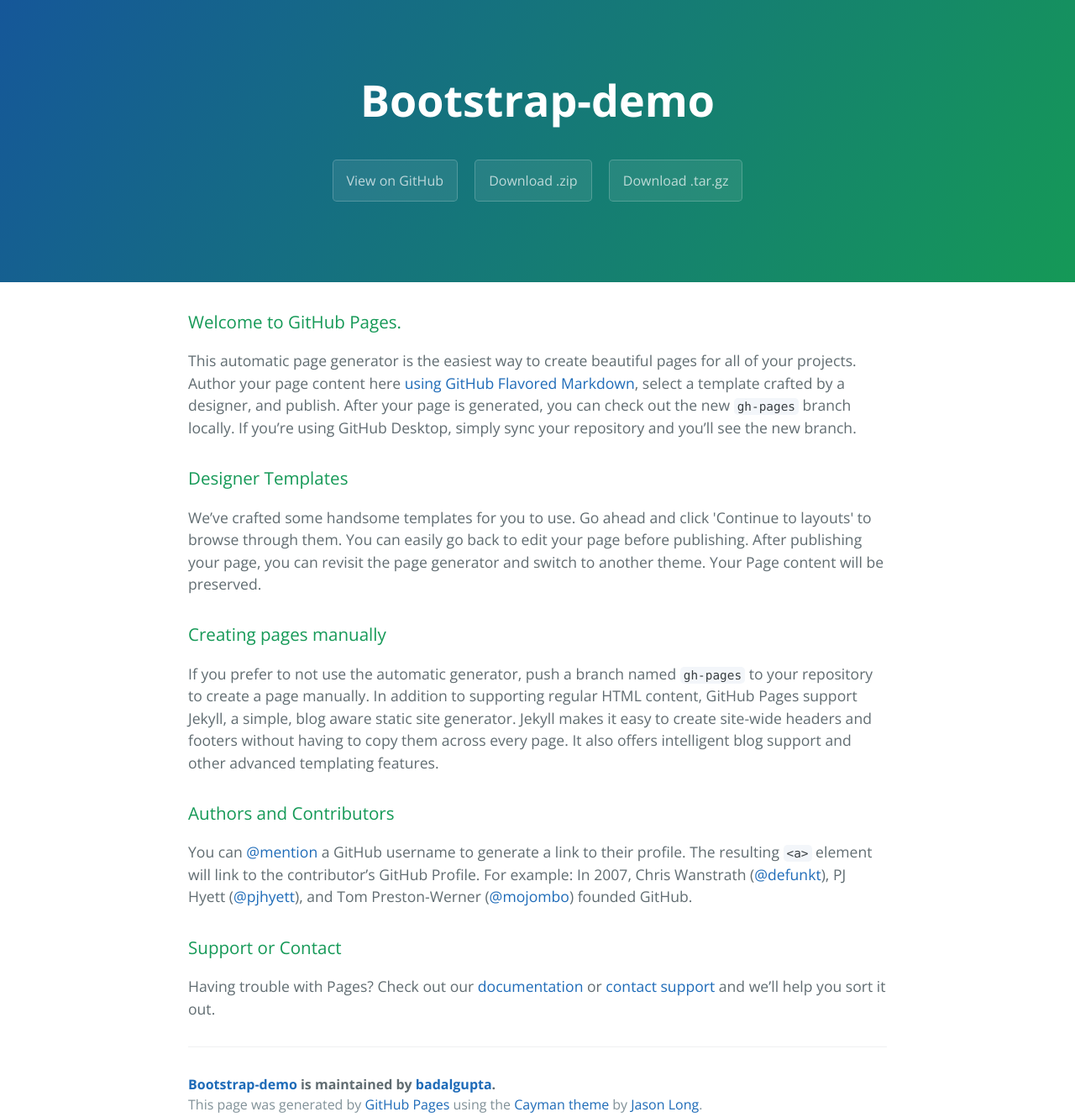
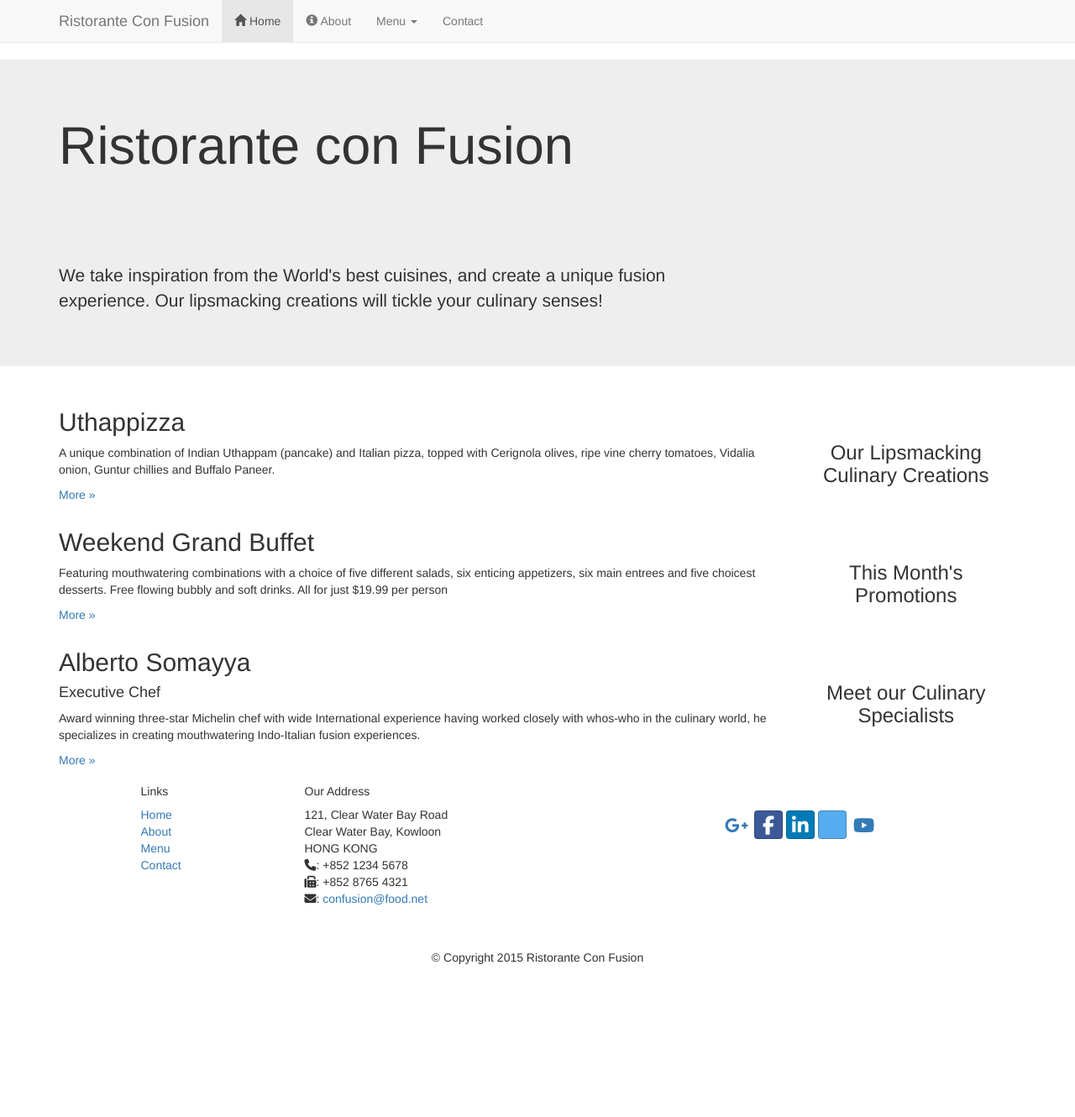
Before and after one commit to badalgupta/bootstrap-demo, a plain HTML site: page index.html in a window 1280 px wide. Shown: the whole page at 84% size. After the commit the page ends 1160 px from the top, so only its background shows below. Drawn offline with nearby package versions, Linux system fonts and the light colour scheme.

Commit message:
Added files via upload

```diff
--- a/index.html
+++ b/index.html
@@ -1,57 +1,157 @@
 <!DOCTYPE html>
-<html lang="en-us">
-  <head>
-    <meta charset="UTF-8">
-    <title>Bootstrap-demo by badalgupta</title>
+<html lang="en">
+
+<head>
+ <meta charset="utf-8">
+    <meta http-equiv="X-UA-Compatible" content="IE=edge">
     <meta name="viewport" content="width=device-width, initial-scale=1">
-    <link rel="stylesheet" type="text/css" href="stylesheets/normalize.css" media="screen">
-    <link href='https://fonts.googleapis.com/css?family=Open+Sans:400,700' rel='stylesheet' type='text/css'>
-    <link rel="stylesheet" type="text/css" href="stylesheets/stylesheet.css" media="screen">
-    <link rel="stylesheet" type="text/css" href="stylesheets/github-light.css" media="screen">
-  </head>
-  <body>
-    <section class="page-header">
-      <h1 class="project-name">Bootstrap-demo</h1>
-      <h2 class="project-tagline"></h2>
-      <a href="https://github.com/badalgupta/bootstrap-demo" class="btn">View on GitHub</a>
-      <a href="https://github.com/badalgupta/bootstrap-demo/zipball/master" class="btn">Download .zip</a>
-      <a href="https://github.com/badalgupta/bootstrap-demo/tarball/master" class="btn">Download .tar.gz</a>
-    </section>
-
-    <section class="main-content">
-      <h3>
-<a id="welcome-to-github-pages" class="anchor" href="#welcome-to-github-pages" aria-hidden="true"><span aria-hidden="true" class="octicon octicon-link"></span></a>Welcome to GitHub Pages.</h3>
-
-<p>This automatic page generator is the easiest way to create beautiful pages for all of your projects. Author your page content here <a href="https://guides.github.com/features/mastering-markdown/">using GitHub Flavored Markdown</a>, select a template crafted by a designer, and publish. After your page is generated, you can check out the new <code>gh-pages</code> branch locally. If you’re using GitHub Desktop, simply sync your repository and you’ll see the new branch.</p>
-
-<h3>
-<a id="designer-templates" class="anchor" href="#designer-templates" aria-hidden="true"><span aria-hidden="true" class="octicon octicon-link"></span></a>Designer Templates</h3>
-
-<p>We’ve crafted some handsome templates for you to use. Go ahead and click 'Continue to layouts' to browse through them. You can easily go back to edit your page before publishing. After publishing your page, you can revisit the page generator and switch to another theme. Your Page content will be preserved.</p>
-
-<h3>
-<a id="creating-pages-manually" class="anchor" href="#creating-pages-manually" aria-hidden="true"><span aria-hidden="true" class="octicon octicon-link"></span></a>Creating pages manually</h3>
-
-<p>If you prefer to not use the automatic generator, push a branch named <code>gh-pages</code> to your repository to create a page manually. In addition to supporting regular HTML content, GitHub Pages support Jekyll, a simple, blog aware static site generator. Jekyll makes it easy to create site-wide headers and footers without having to copy them across every page. It also offers intelligent blog support and other advanced templating features.</p>
-
-<h3>
-<a id="authors-and-contributors" class="anchor" href="#authors-and-contributors" aria-hidden="true"><span aria-hidden="true" class="octicon octicon-link"></span></a>Authors and Contributors</h3>
-
-<p>You can <a href="https://help.github.com/articles/basic-writing-and-formatting-syntax/#mentioning-users-and-teams" class="user-mention">@mention</a> a GitHub username to generate a link to their profile. The resulting <code>&lt;a&gt;</code> element will link to the contributor’s GitHub Profile. For example: In 2007, Chris Wanstrath (<a href="https://github.com/defunkt" class="user-mention">@defunkt</a>), PJ Hyett (<a href="https://github.com/pjhyett" class="user-mention">@pjhyett</a>), and Tom Preston-Werner (<a href="https://github.com/mojombo" class="user-mention">@mojombo</a>) founded GitHub.</p>
-
-<h3>
-<a id="support-or-contact" class="anchor" href="#support-or-contact" aria-hidden="true"><span aria-hidden="true" class="octicon octicon-link"></span></a>Support or Contact</h3>
-
-<p>Having trouble with Pages? Check out our <a href="https://help.github.com/pages">documentation</a> or <a href="https://github.com/contact">contact support</a> and we’ll help you sort it out.</p>
-
-      <footer class="site-footer">
-        <span class="site-footer-owner"><a href="https://github.com/badalgupta/bootstrap-demo">Bootstrap-demo</a> is maintained by <a href="https://github.com/badalgupta">badalgupta</a>.</span>
-
-        <span class="site-footer-credits">This page was generated by <a href="https://pages.github.com">GitHub Pages</a> using the <a href="https://github.com/jasonlong/cayman-theme">Cayman theme</a> by <a href="https://twitter.com/jasonlong">Jason Long</a>.</span>
-      </footer>
-
-    </section>
+    <title>Ristorante Con Fusion</title>
+    <link href="css/bootstrap.min.css" rel="stylesheet">
+    <link href="css/mystyle.css" rel="stylesheet">
+    <link href="css/font-awesome.min.css" rel="stylesheet">
+    <link href="css/bootstrap-social.css" rel="stylesheet">
 
 
-  </body>
+</head>
+
+<body>
+<!--Nav bar Code-->
+    <nav class="navbar navbar-default navbar-static-top " role="navigation">
+        <div class="container">
+        <div class="navbar-header">
+                    <button type="button" class="navbar-toggle collapsed" data-toggle="collapse" data-target="#navbar" aria-expanded="false" aria-controls="navbar">
+                        <span class="sr-only">Toggle navigation</span>
+                        <span class="icon-bar"></span>
+                        <span class="icon-bar"></span>
+                        <span class="icon-bar"></span>
+                    </button>
+                    <a class="navbar-brand" href="#">Ristorante Con Fusion</a>
+                </div>
+<div id="navbar" class="navbar-collapse collapse">
+         <ul class="nav navbar-nav">
+            <li class="active"><a href="index.html"><span class="glyphicon glyphicon-home" aria-hidden="true"></span> Home</a></li>
+            <li> <a href="aboutus.html"><span class="glyphicon glyphicon-info-sign" aria-hidden="true"></span> About</a></li>
+            <li class="dropdown">
+               <a href="#" class="dropdown-toggle" data-toggle="dropdown" role="button" aria-haspopup="true" aria-expanded="false">Menu <span class="caret"></span></a>
+          <ul class="dropdown-menu">
+            <li><a href="#">Appetizers</a></li>
+            <li><a href="#">Main Course</a></li>
+            <li><a href="#">Deserts</a></li>
+             <li><a href="#">Drinks</a></li>
+            <li role="separator" class="divider"></li>
+            <li class="dropdown-header">Specials</li>
+            <li><a href="#">Lunch Buffet</a></li>
+          </ul>
+        </li>
+            <li> <a href="#">Contact</a></li>
+        </ul>
+                            </div>
+        </div>
+    </nav>
+
+
+
+
+    <header class="jumbotron">
+
+        <!-- Main component for a primary marketing message or call to action -->
+
+        <div class="container">
+            <div class="row">
+                <div class="col-xs-12 col-sm-8">
+                    <h1>Ristorante con Fusion</h1>
+                    <p style="padding:40px;"></p>
+                    <p>We take inspiration from the World's best cuisines, and create a unique fusion experience. Our lipsmacking creations will tickle your culinary senses!</p>
+                </div>
+                <div class"col-xs-12 col-sm-8">
+                </div>
+            </div>
+        </div>
+    </header>
+
+    <div class="container">
+        <div class="row row-content">
+            <div class="col-xs-12 col-sm-3 col-sm-push-9">
+                <p style="padding:20px;"></p>
+                <h3 align=center>Our Lipsmacking Culinary Creations</h3>
+            </div>
+            <div class="col-xs-12 col-sm-9 col-sm-pull-3">
+                <h2>Uthappizza</h2>
+                <p>A unique combination of Indian Uthappam (pancake) and Italian pizza, topped with Cerignola olives, ripe vine cherry tomatoes, Vidalia onion, Guntur chillies and Buffalo Paneer.</p>
+                <p><a  href="#">More &raquo;</a></p>
+            </div>
+        </div>
+
+
+        <div class="row row-content">
+            <div class="col-xs-12 col-sm-3 col-sm-push-9">
+                <p style="padding:20px;"></p>
+                <h3 align=center>This Month's Promotions</h3>
+            </div>
+            <div class="col-xs-12 col-sm-9 col-sm-pull-3">
+                <h2>Weekend Grand Buffet</h2>
+                <p>Featuring mouthwatering combinations with a choice of five different salads, six enticing appetizers, six main entrees and five choicest desserts. Free flowing bubbly and soft drinks. All for just $19.99 per person </p>
+                <p><a href="#">More &raquo;</a></p>
+            </div>
+        </div>
+
+        <div class="row row-content">
+            <div class="col-xs-12 col-sm-3 col-sm-push-9">
+                <p style="padding:20px;"></p>
+                <h3 align=center>Meet our Culinary Specialists</h3>
+            </div>
+            <div class="col-xs-12 col-sm-9 col-sm-pull-3">
+                <h2>Alberto Somayya</h2>
+                <h4>Executive Chef</h4>
+                <p>Award winning three-star Michelin chef with wide International experience having worked closely with whos-who in the culinary world, he specializes in creating mouthwatering Indo-Italian fusion experiences. </p>
+                <p><a href="#">More &raquo;</a></p>
+            </div>
+        </div>
+    </div>
+
+    <footer class="row-footer">
+        <div class="container">
+            <div class="row">
+                <div class="col-xs-5 col-xs-offset-1 col-sm-2 col-sm-offset-1">
+                    <h5>Links</h5>
+                    <ul class="list-unstyled">
+                        <li><a href="#">Home</a></li>
+                        <li><a href="#">About</a></li>
+                        <li><a href="#">Menu</a></li>
+                        <li><a href="#">Contact</a></li>
+                    </ul>
+                </div>
+                <div class="col-xs-12 col-sm-5">
+                    <h5>Our Address</h5>
+                    <address>
+		              121, Clear Water Bay Road<br>
+		              Clear Water Bay, Kowloon<br>
+		              HONG KONG<br>
+		              <i class="fa fa-phone"></i>: +852 1234 5678<br>
+		              <i class="fa fa-fax"></i>: +852 8765 4321<br>
+		              <i class="fa fa-envelope"></i>: <a href="mailto:confusion@food.net">confusion@food.net</a>
+		           </address>
+                </div>
+                <div class="col-xs-12 col-sm-4">
+                    <div style="padding: 40px 10px;">
+                        <a class="btn btn-social-icon btn-google-plus" href="http://google.com/+"><i class="fa fa-google-plus"></i></a>
+                        <a class="btn btn-social-icon btn-facebook" href="http://www.facebook.com/profile.php?id="><i class="fa fa-facebook"></i></a>
+                        <a class="btn btn-social-icon btn-linkedin"href="http://www.linkedin.com/in/"><i class="fa fa-linkedin"></i></a>
+                        <a class="btn btn-social-icon btn-twitter" href="http://twitter.com/"><i class"fa fa-twitter"></i></a>
+                        <a class="btn btn-social-icon btn-youtube" href="http://youtube.com/"><i class="fa fa-youtube"></i></a>
+
+                    </div>
+                </div>
+                <div class="col-xs-12 col-sm-12">
+                    <p style="padding:10px;"></p>
+                    <p align=center>© Copyright 2015 Ristorante Con Fusion</p>
+                </div>
+            </div>
+        </div>
+    </footer>
+ <script src="https://ajax.googleapis.com/ajax/libs/jquery/1.11.3/jquery.min.js"></script>
+    <!-- Include all compiled plugins (below), or include individual files as needed -->
+    <script src="js/bootstrap.min.js"></script>
+</body>
+
 </html>
```
